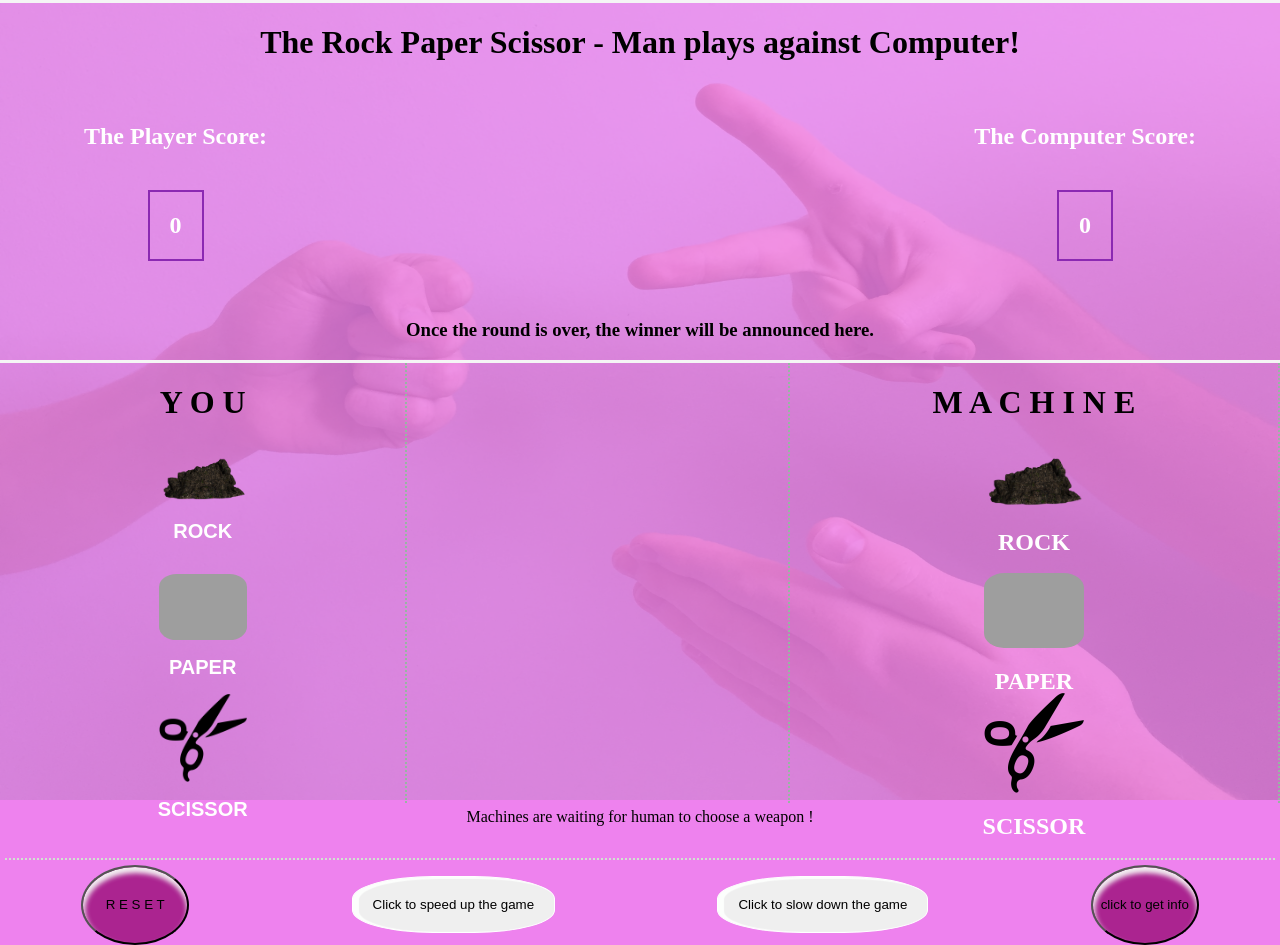
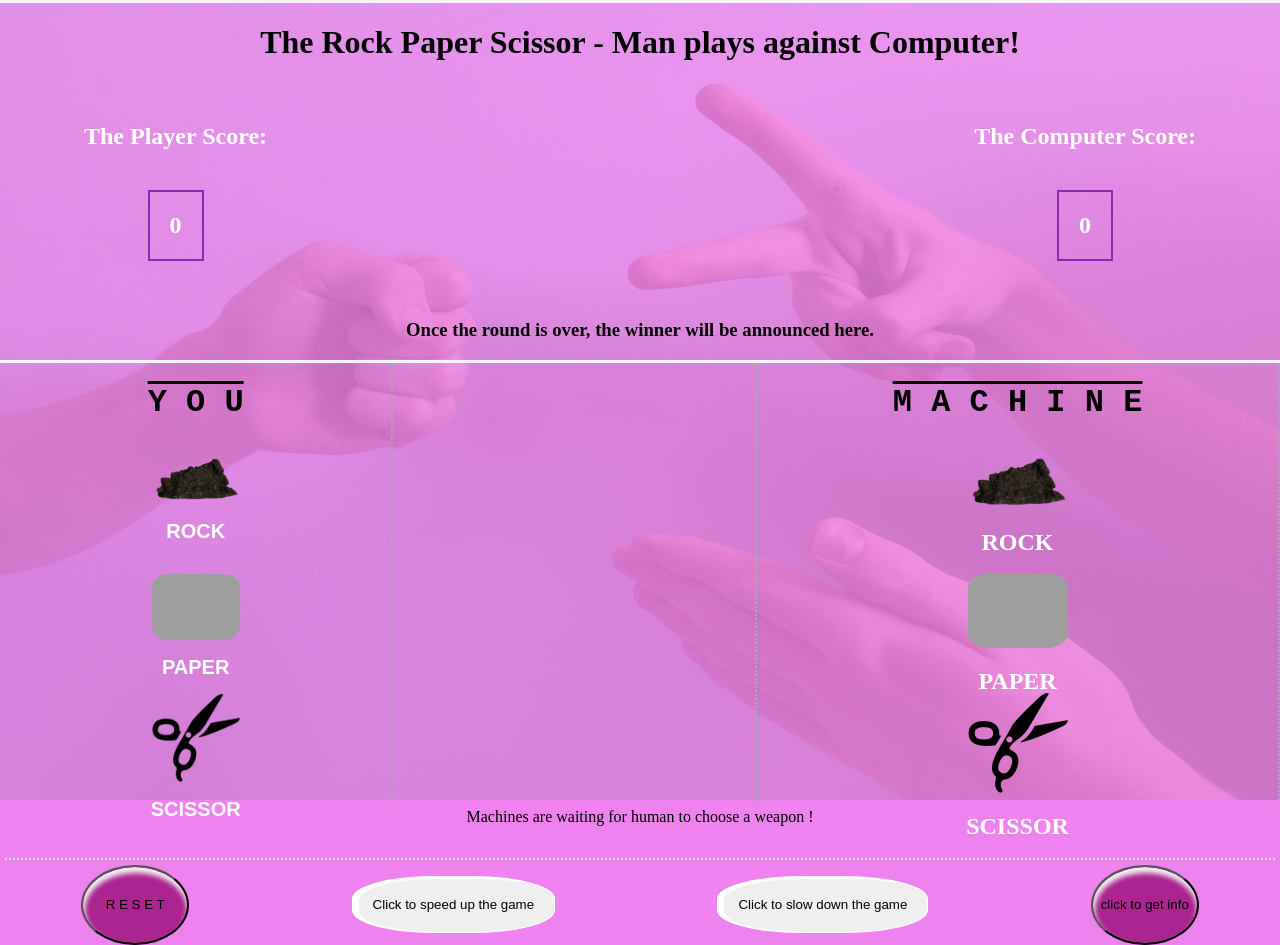
Before and after one commit to positive-vibes-2023/rock-paper-scissor, a plain HTML site: page index.html in a window 1280 px wide. Drawn offline with Linux system fonts and the light colour scheme; grey boxes are pictures that could not be loaded.

Commit message:
Add style to player titles
modified css to add style to player titles.

```diff
--- a/style.css
+++ b/style.css
@@ -85,7 +85,14 @@ h1 {
 	flex: 2 1 0;
 	text-align: center;
 }
-
+div.computer-container > h1 {
+	text-decoration-line: overline;
+	font-family: 'Courier New', Courier, monospace;
+}
+div.player-container > h1 {
+	text-decoration-line: overline;
+	font-family: 'Courier New', Courier, monospace;
+}
 /* styling the lower container */
 .lower-container {
 	/* use entire width of the body */
```
